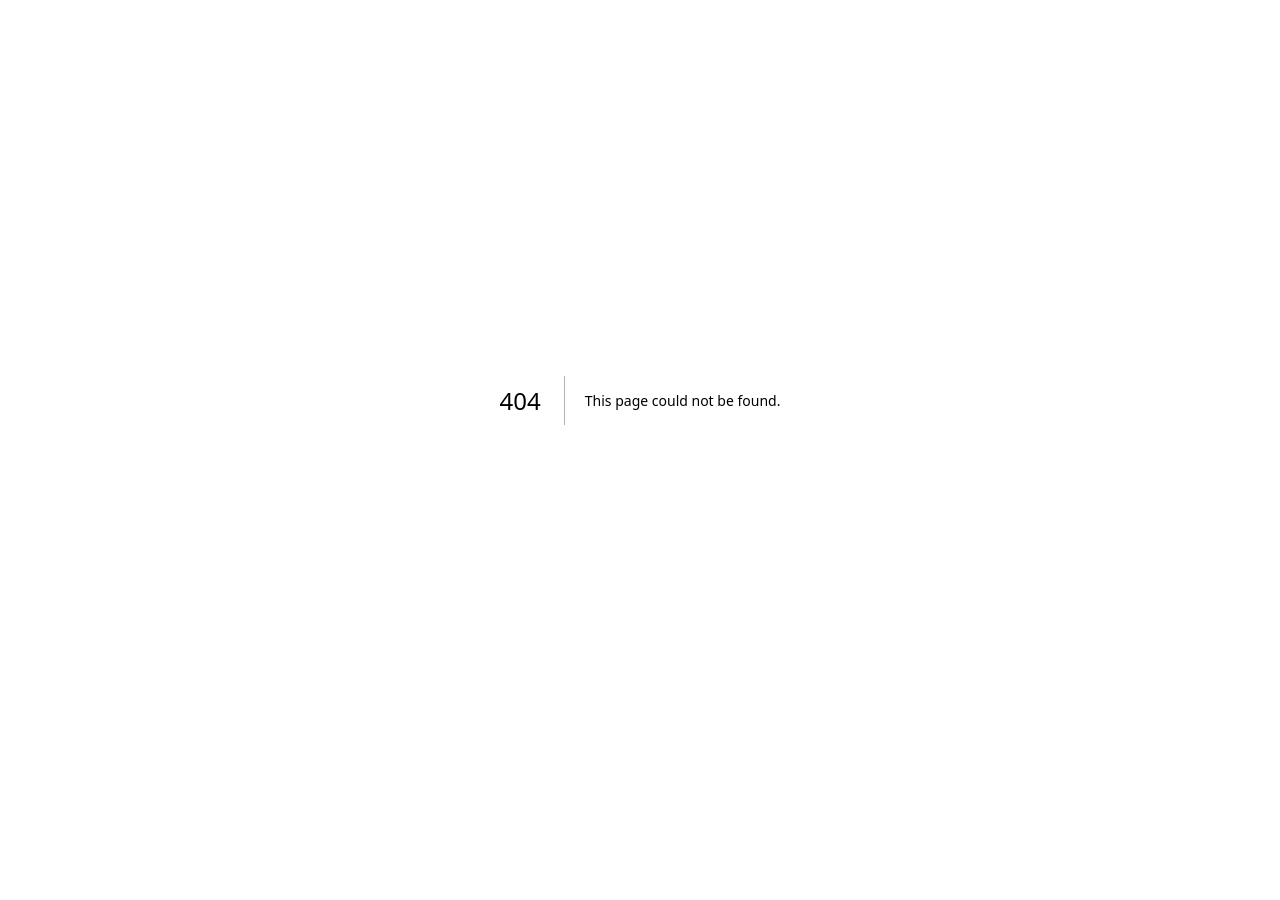
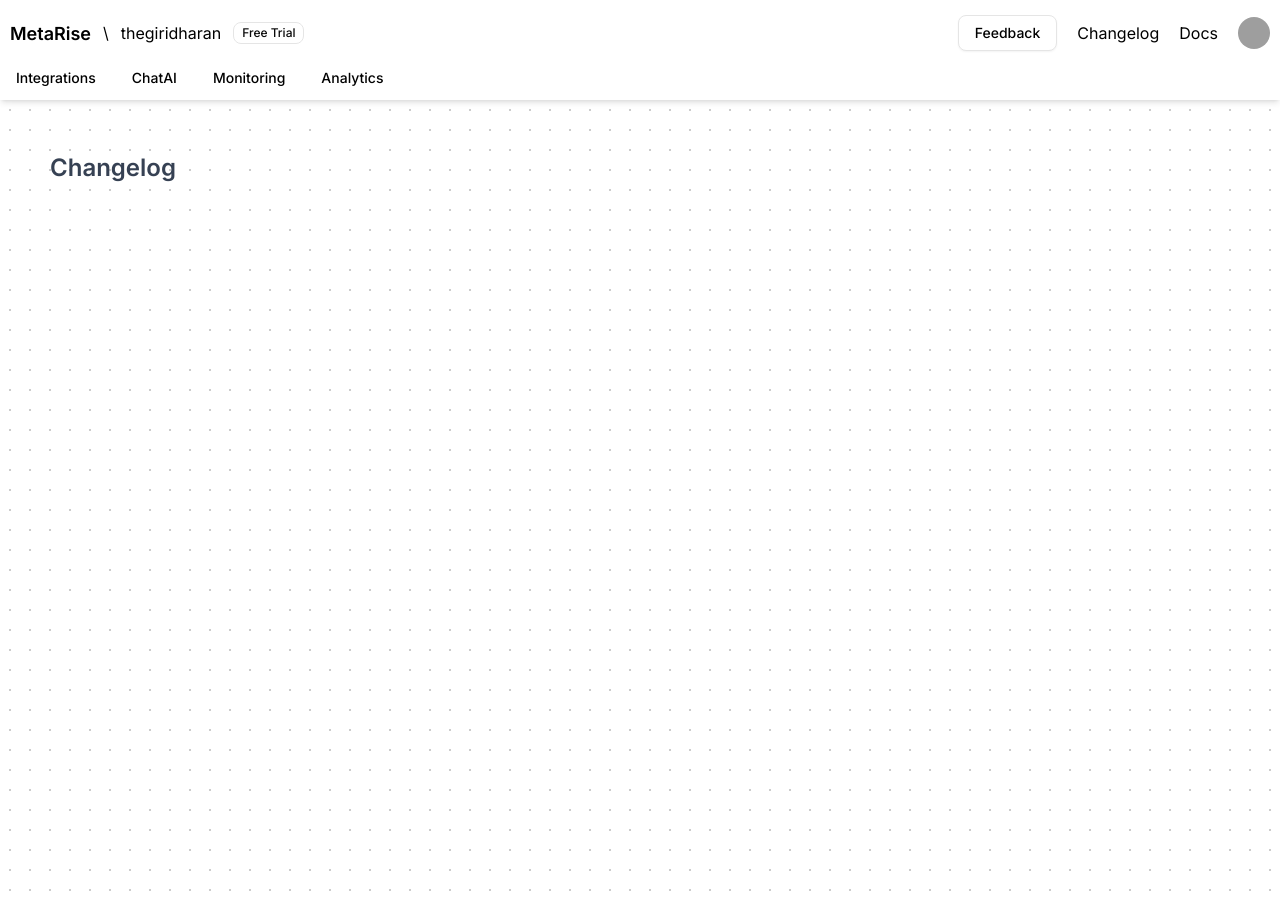
Before and after one commit to thegiridharan/metarise, a Next.js app: page /changelog in a window 1280 px wide. Before the commit this address had no page. Before the commit the page ends 800 px from the top, so only its background shows below. Built offline with nearby package versions, Linux system fonts and the light colour scheme; grey boxes are pictures that could not be loaded.

Commit message:
Changelog Update

```diff
--- /dev/null
+++ b/src/app/changelog/page.jsx
@@ -0,0 +1,11 @@
+import ChangeLog from "@/components/ChangeLog";
+import Navbar from "@/components/Navbar";
+
+export default function Changelog() {
+    return (
+        <>
+            <Navbar />
+            <ChangeLog />
+        </>
+    );
+};
--- /dev/null
+++ b/src/app/docs/page.jsx
@@ -0,0 +1,11 @@
+import Documentation from "@/components/Documentations";
+import NaviMain from "@/components/NaviMain";
+
+export default function Docs() {
+    return (
+        <>
+            <NaviMain />
+            <Documentation />
+        </>
+    );
+};
--- /dev/null
+++ b/src/components/ChangeLog.jsx
@@ -0,0 +1,32 @@
+"use client";
+import { useLocalStorage } from "@/hooks/useLocalStorage";
+import { useEffect, useState } from "react";
+import { Badge } from "./ui/badge";
+
+export default function ChangeLog() {
+
+    const [changelog, setChangelog] = useLocalStorage("changelog", []);
+    const [hasMounted, setHasMounted] = useState(false);
+
+    useEffect(() => {
+        setHasMounted(true);
+    }, []);
+
+    if (!hasMounted) return null;
+
+    return (
+        <div className="p-[50px] text-gray-700 bg-dotted h-screen">
+            <div>
+                <p className="text-[24px] font-semibold text-gray-700 mb-[20px]">Changelog</p>
+            </div>
+            <div className="flex flex-col gap-[12px]">
+                {[...changelog].reverse().map((value, index) => (
+                    <div key={index} className="flex flex-col gap-[5px]">
+                        <p className="text-[20px]">{value?.date}</p>
+                        <p className="flex gap-[8px]"><Badge>Repository</Badge>{value?.title}</p>
+                    </div>
+                ))}
+            </div>
+        </div>
+    );
+};
--- /dev/null
+++ b/src/components/Documentations.jsx
@@ -0,0 +1,7 @@
+export default function Documentation() {
+    return (
+        <>
+            Hello from docs
+        </>
+    );
+};
--- a/src/components/FeedBackForm.jsx
+++ b/src/components/FeedBackForm.jsx
@@ -26,12 +26,12 @@ export default function FeedBackForm() {
     return (
         <>
             <div className="h-[620px] w-screen bg-dotted flex items-center justify-center">
-                <div className="outline-2 outline-accent bg-white p-[30px] flex flex-col gap-[8px] text-gray-600">
+                <div className="outline-3 outline-accent bg-white p-[30px] flex flex-col gap-[8px] text-gray-600 rounded-[4px] shadow-2xl">
                     <p className="text-[28px] font-bold text-black">Simple Feedback Form</p>
-                    <div className="h-[2px] bg-black" />
+                    <div className="h-[2px] bg-black mb-[15px]" />
                     <p>We would love to hear your thoughts</p>
                     <p>Type <span className="text-red-700">*</span></p>
-                    <div className="flex items-center justify-evenly">
+                    <div className="flex items-center justify-evenly mb-[10px]">
                         <div className="flex gap-[5px] items-center">
                             <Checkbox id="bugs" className="cursor-pointer" />
                             <label htmlFor="bugs">Bugs</label>
@@ -54,7 +54,7 @@ export default function FeedBackForm() {
                     </div>
                     <p>Email <span className="text-red-700">*</span></p>
                     <input className="outline p-1 rounded-[2px]" placeholder="name@example.com" value={email} onChange={e => setEmail(e.target.value)} />
-                    <button onClick={() => sendFeedback()} className="mt-[20px] bg-black text-white h-[40px] rounded-[5px] cursor-pointer hover:bg-black/80">Send Feedback</button>
+                    <button onClick={() => sendFeedback()} className="mt-[20px] bg-black/80 text-white h-[40px] rounded-[5px] cursor-pointer hover:bg-black/90">Send Feedback</button>
                 </div>
             </div>
             <Toaster richColors />
--- a/src/components/Integrations.jsx
+++ b/src/components/Integrations.jsx
@@ -56,6 +56,7 @@ export default function Integrations() {
     const [isClient, setIsClient] = useState(false);
     const [isPaid, setIsPaid] = useLocalStorage("paid", []);
     const [username, setUsername] = useLocalStorage("username", []);
+    const [changelog, setChangelog] = useLocalStorage("changelog", []);
 
     useEffect(() => {
         setIsClient(true);
@@ -117,6 +118,10 @@ export default function Integrations() {
     const [newPage, setNewPage] = useState(false);
     const [newPageLoad, setNewPageLoad] = useState(false);
 
+    const addItem = (newItem) => {
+        setChangelog(prevItems => [...prevItems, newItem]);
+    };
+
     const triggerInitializedPage = (index) => {
         const repo = Array.isArray(storage) ? storage[index] : null;
         if (repo) {
@@ -124,7 +129,11 @@ export default function Integrations() {
             setNewPage(true);
             setNewPageLoad(true);
             setIsPaid(true);
-            toast.info("Repository Added Successfully!")
+            toast.info("Repository Added Successfully!");
+
+            let now = new Date();
+            let date = now.toLocaleTimeString();
+            addItem({ "date": date, "title": repo.name });
         }
     };
 
--- a/src/components/Navbar.jsx
+++ b/src/components/Navbar.jsx
@@ -22,8 +22,8 @@ export default function Navbar() {
                     </div>
                     <div className="flex gap-5 items-center">
                         <a href="/feedback"><Button variant="outline" className="cursor-pointer">Feedback</Button></a>
-                        <p className="cursor-pointer hover:text-gray-600">Changelog</p>
-                        <p className="cursor-pointer hover:text-gray-600">Docs</p>
+                        <a href="/changelog" className="cursor-pointer hover:text-gray-600">Changelog</a>
+                        <a href="/docs" className="cursor-pointer hover:text-gray-600">Docs</a>
                         <Popover>
                             <PopoverTrigger asChild>
                                 <Avatar className="cursor-pointer">
--- a/src/components/NaviMain.jsx
+++ b/src/components/NaviMain.jsx
@@ -15,7 +15,7 @@ export default function NaviMain() {
                     </div>
                     <div className="flex gap-5 items-center">
                         <a href="/feedback"><Button variant="outline" className="cursor-pointer">Feedback</Button></a>
-                        <p className="cursor-pointer hover:text-gray-600">Docs</p>
+                        <a href="/docs" className="cursor-pointer hover:text-gray-600">Docs</a>
                         <Popover>
                             <PopoverTrigger asChild>
                                 <Avatar className="cursor-pointer">
```
